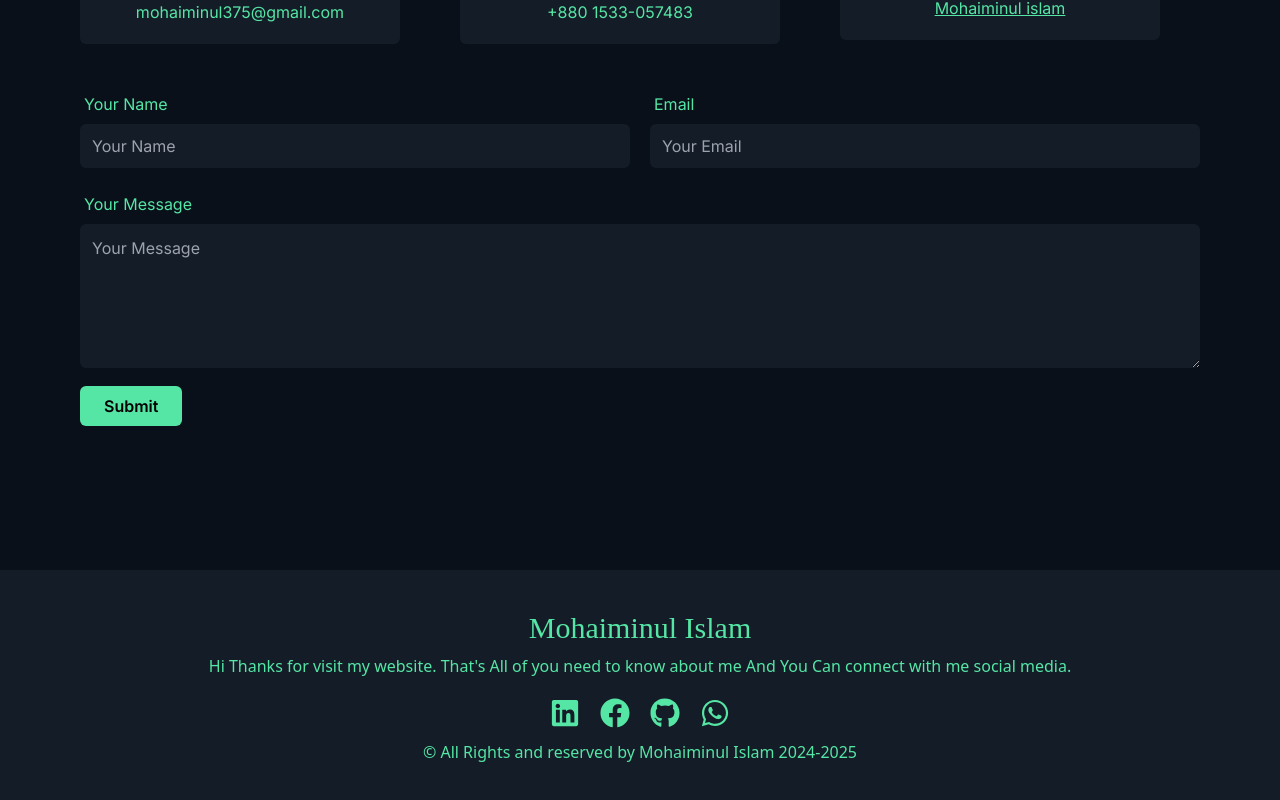
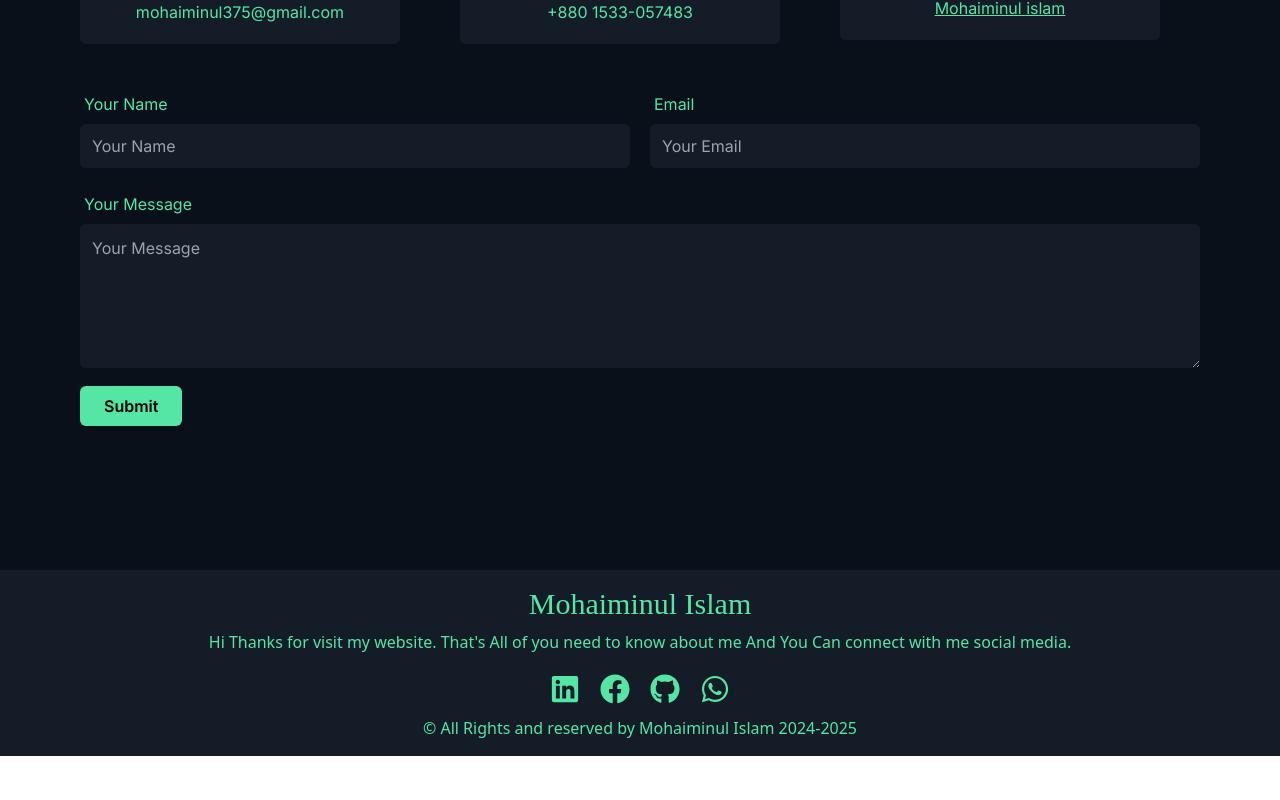
Before and after one commit to mohaiminul375/mohaiminul-s-portfolio, a React (Vite) app: page / in a window 1280 px wide. Shown: the part 3978-4778 px from the top of the page. After the commit the page ends 4734 px from the top, so only its background shows below. Built offline with nearby package versions, Linux system fonts and the light colour scheme; a web font is replaced by a local one.

Commit message:
fix footer padding

```diff
--- a/src/Footer/Footer.jsx
+++ b/src/Footer/Footer.jsx
@@ -4,7 +4,7 @@ import { Link } from "react-router-dom";
 const Footer = () => {
   return (
     <div className=" bg-[#141C27]">
-      <div className=" p-10">
+      <div className=" p-6 py-4">
         <div className="flex justify-center items-center">
           <div className="text-center">
             <h2 className="text-3xl text-[#55E6A5] font-play_write mb-2">
```
